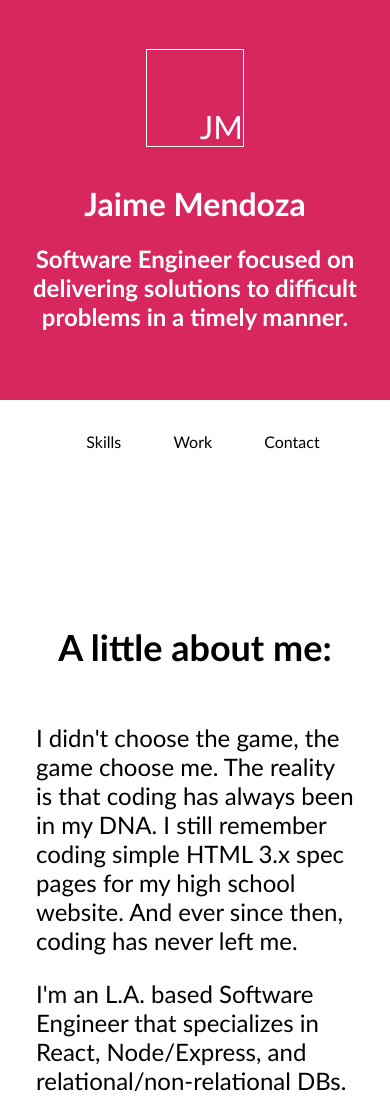
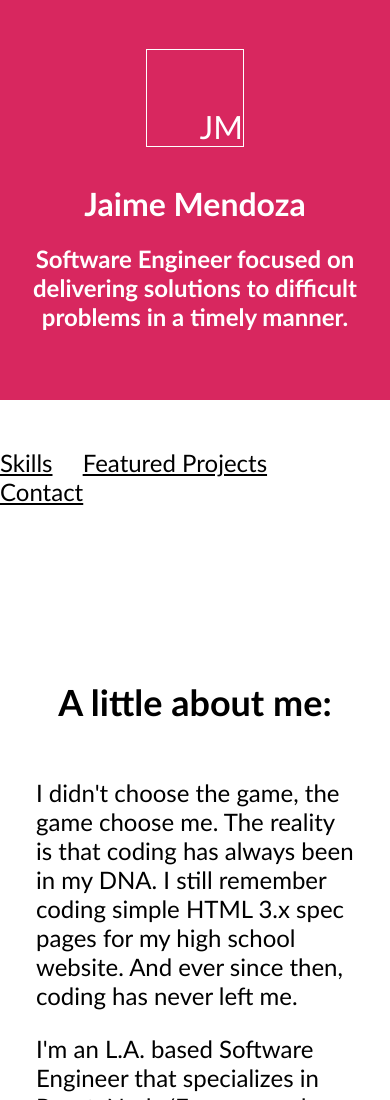
Before and after one commit to jaimemendozadev/jaimemendoza_v2, a website: page public/index.html in a window 390 px wide. Shown: the top 1100 px of the page. Drawn offline with Linux system fonts and the light colour scheme.

Commit message:
Continue work on refactoring mobile layout

```diff
--- a/public/index.html
+++ b/public/index.html
@@ -20,7 +20,7 @@
 
       <div class="menu">
         <a href="#mad-skills">Skills</a>
-        <a href="#">Work</a>
+        <a href="#">Featured Projects</a>
         <a href="#">Contact</a>
       </div>
 
--- a/public/styles/main.scss
+++ b/public/styles/main.scss
@@ -37,7 +37,7 @@ body {
 
 
 
-
+/*
 
 nav {
   display: flex;
@@ -50,18 +50,20 @@ nav {
   }
 
   .menu {
-    margin-right: 2em;
+    //margin-right: 2em;
     a {
-      text-decoration: none;
+      //text-decoration: none;
       display: inline-block;
       color: black;
 
-      margin-left: 3em;
+      margin: 0 1em;
+
+      //margin-left: 3em;
     }
   }
 
 }
-
+*/
 
 header {
   height: 400px;
@@ -155,9 +157,14 @@ header {
   }
 
   nav {
+    order: 2;
+    font-size: 1.5em;
     display: flex;
-    flex-direction: column;
-    order: 2;
+    justify-content: center;
+
+
+
+
 
     .domain-header {
       display: none;
@@ -166,8 +173,13 @@ header {
     .menu {
       margin-top: 2em;
 
+      a {
+        display: inline-block;
+        color: black;
+        margin-right: 1em;
+
+      }
     }
-
   }
 
   .about-me {
```
Also changed, not shown: public/styles/style.css.
